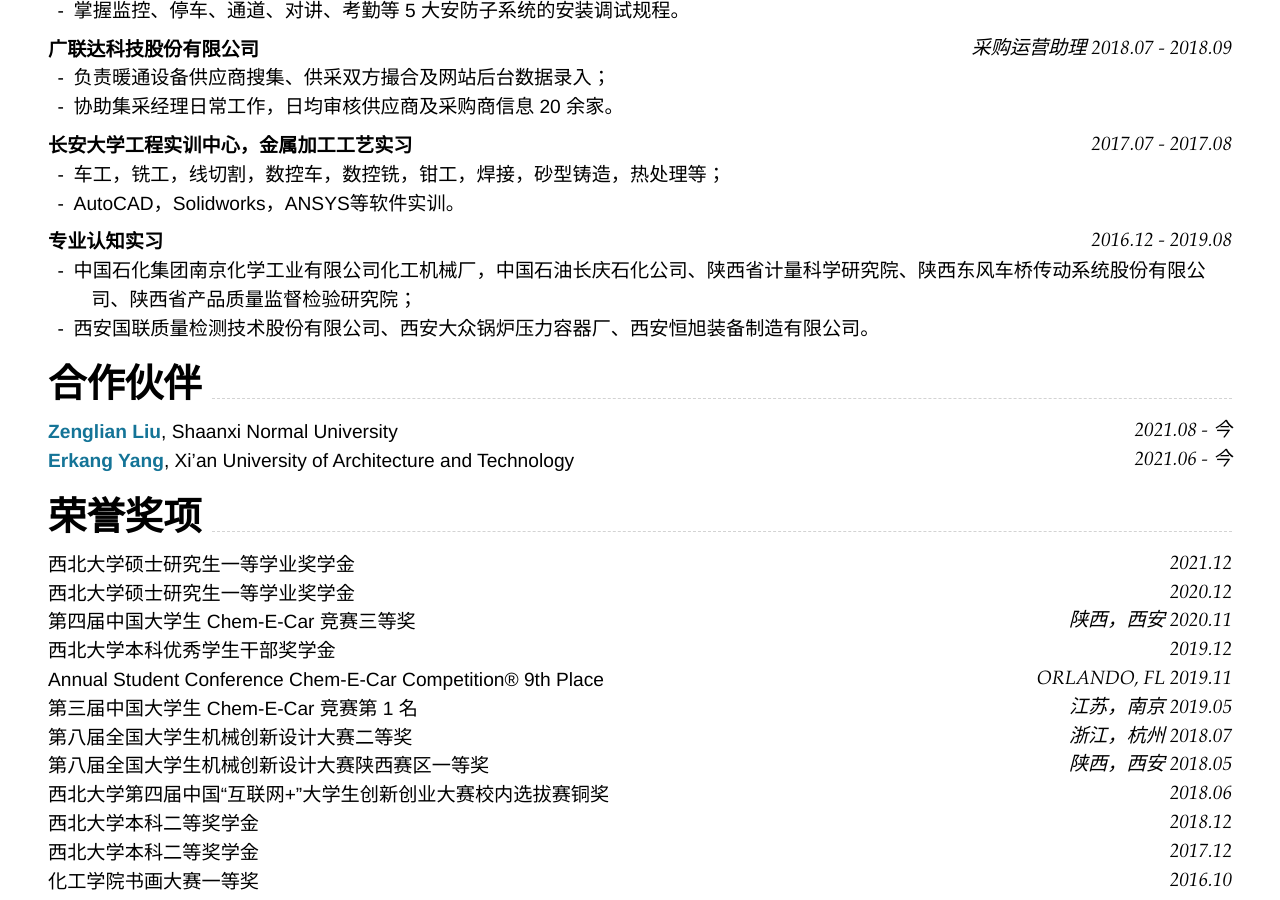
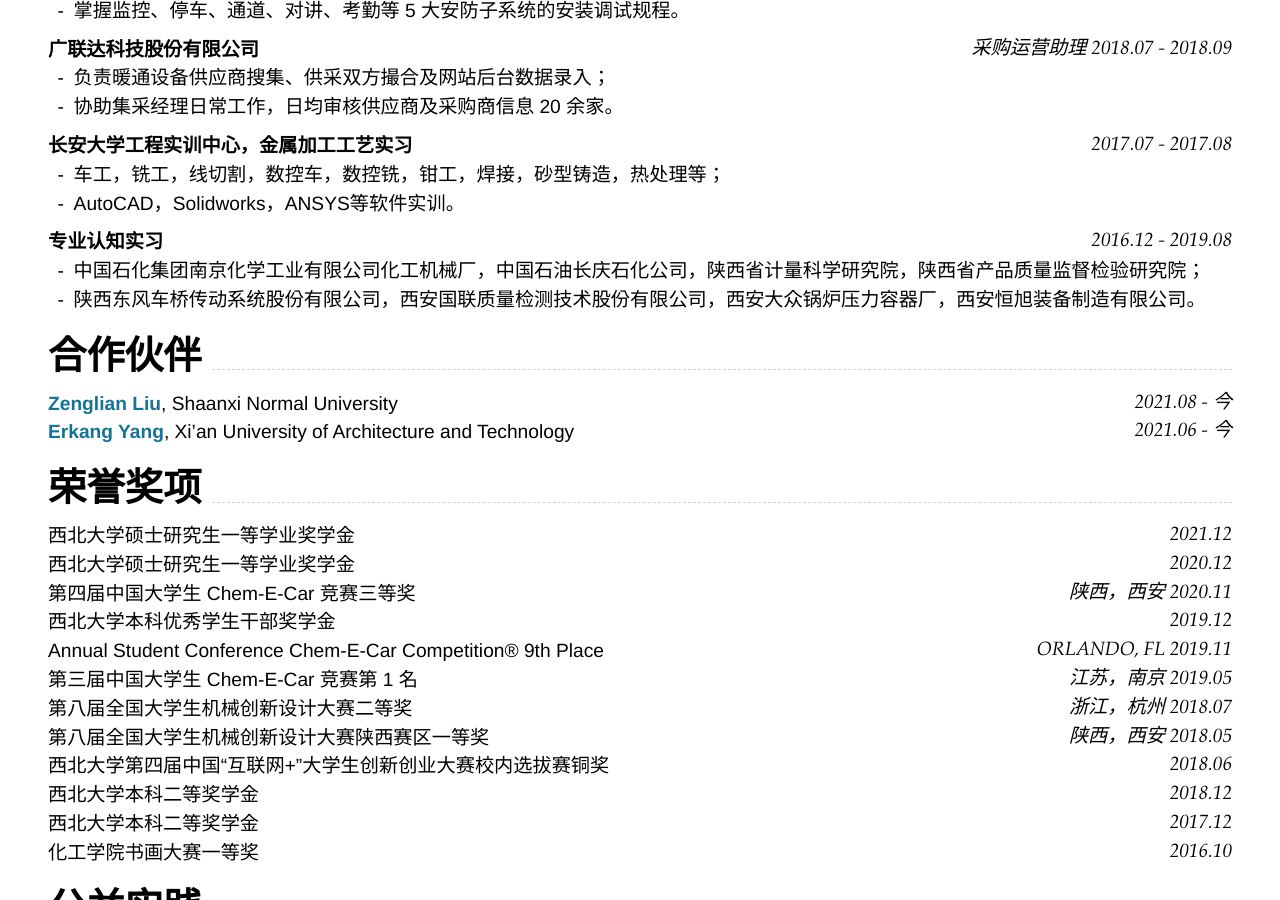
Before and after one commit to nwuzmedoutlook/resume, a Jekyll site: the page built from index.md, in a window 1280 px wide and 900 px high, scrolled down 2682 px. Built offline with Jekyll 4.4.1, drawn with Linux system fonts in a browser that asks for light colours; nearby versions of some CDN libraries.

```diff
--- a/index.md
+++ b/index.md
@@ -142,8 +142,8 @@ _[实用新型], 授权公布号：CN208956465U，授权公告日：2019.06.11_<
 - AutoCAD，Solidworks，ANSYS等软件实训。
 
 ### **专业认知实习** `2016.12 - 2019.08`
-- 中国石化集团南京化学工业有限公司化工机械厂，中国石油长庆石化公司、陕西省计量科学研究院、陕西东风车桥传动系统股份有限公司、陕西省产品质量监督检验研究院；
-- 西安国联质量检测技术股份有限公司、西安大众锅炉压力容器厂、西安恒旭装备制造有限公司。
+- 中国石化集团南京化学工业有限公司化工机械厂，中国石油长庆石化公司，陕西省计量科学研究院，陕西省产品质量监督检验研究院；
+- 陕西东风车桥传动系统股份有限公司，西安国联质量检测技术股份有限公司，西安大众锅炉压力容器厂，西安恒旭装备制造有限公司。
 
 ## **合作伙伴**
 
```
